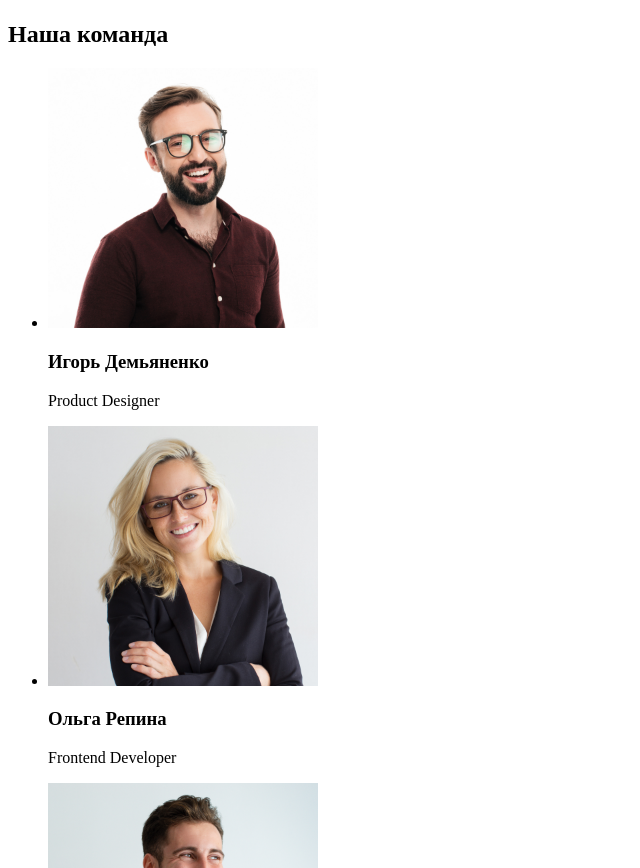
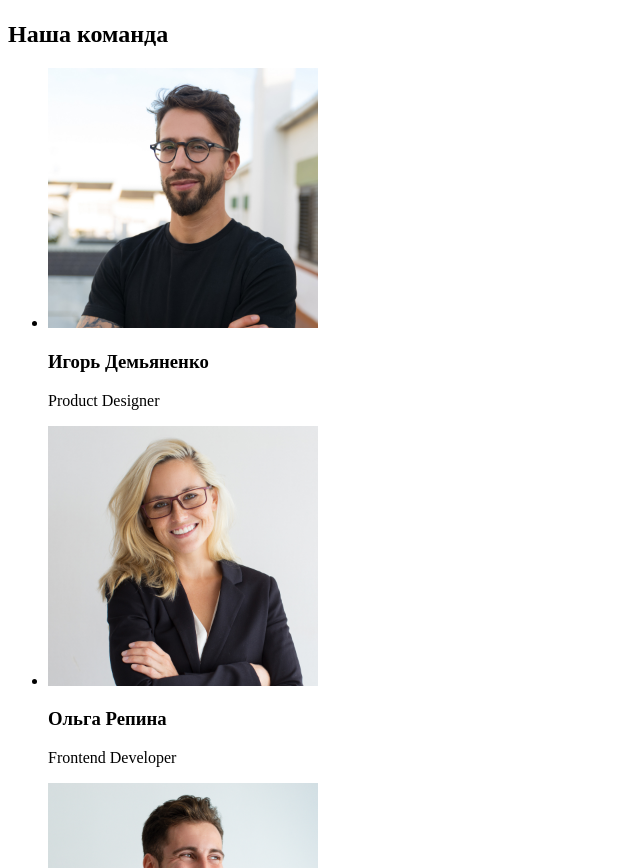
Before and after one commit to kisen8/goit-markup-hw-01, a plain HTML site: page index.html in a window 1280 px wide. Shown: the part 1532-2400 px from the top of the page, without its empty margins (0-640 px from the left). Drawn offline with Linux system fonts and the light colour scheme.

```diff
--- a/index.html
+++ b/index.html
@@ -88,7 +88,7 @@
 
             <ul>
                 <li>
-                    <img src="./images/ИгорьДемьяненко.jpg" alt="Игорь Демьяненко" width="270">
+                    <img src="./images/МихаилЕрмаков.jpg" alt="Игорь Демьяненко" width="270">
                     <h3>Игорь Демьяненко</h3>
                     <p>Product Designer</p>
                 </li>
```
Also changed, not shown: images/img1.jpg, images/img3.jpg.
